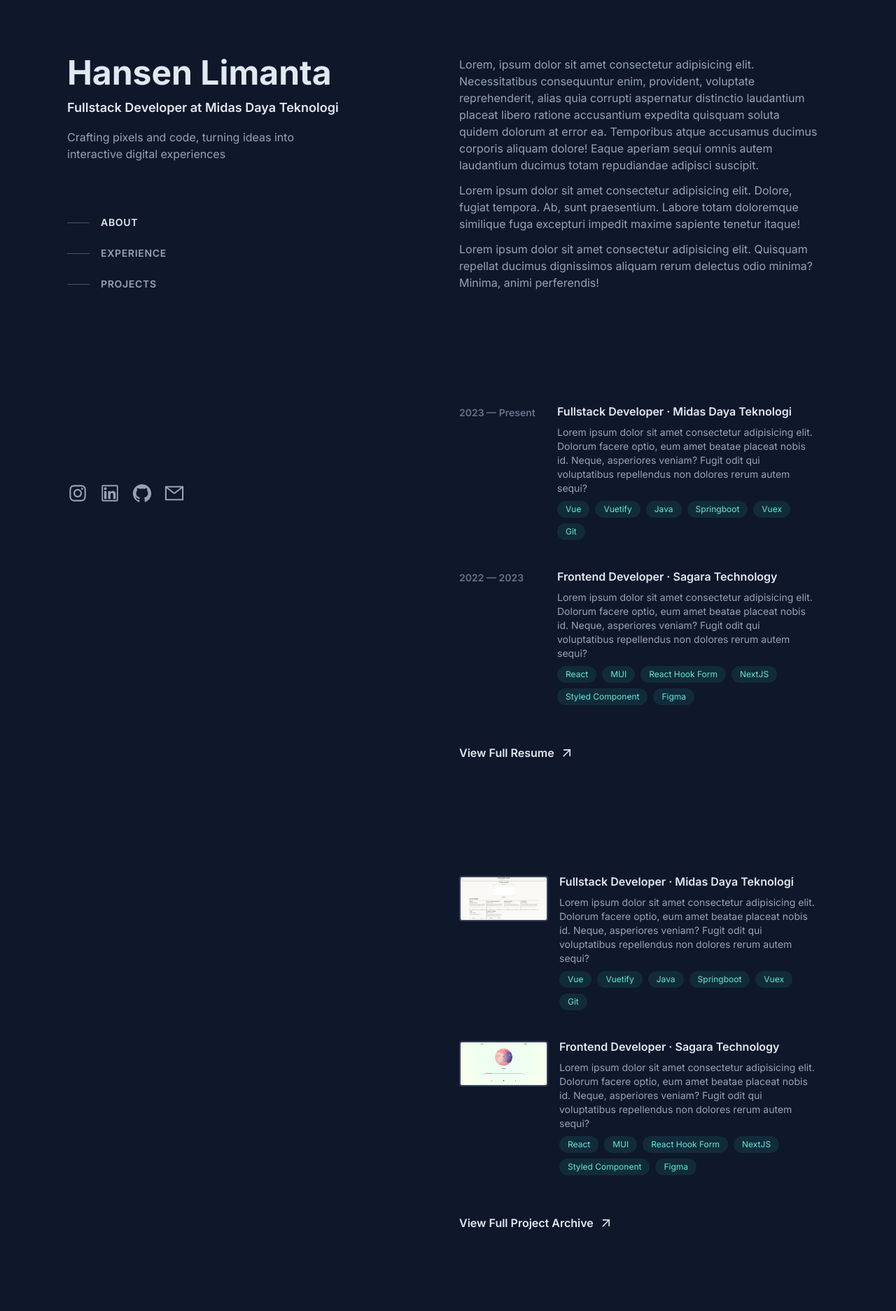
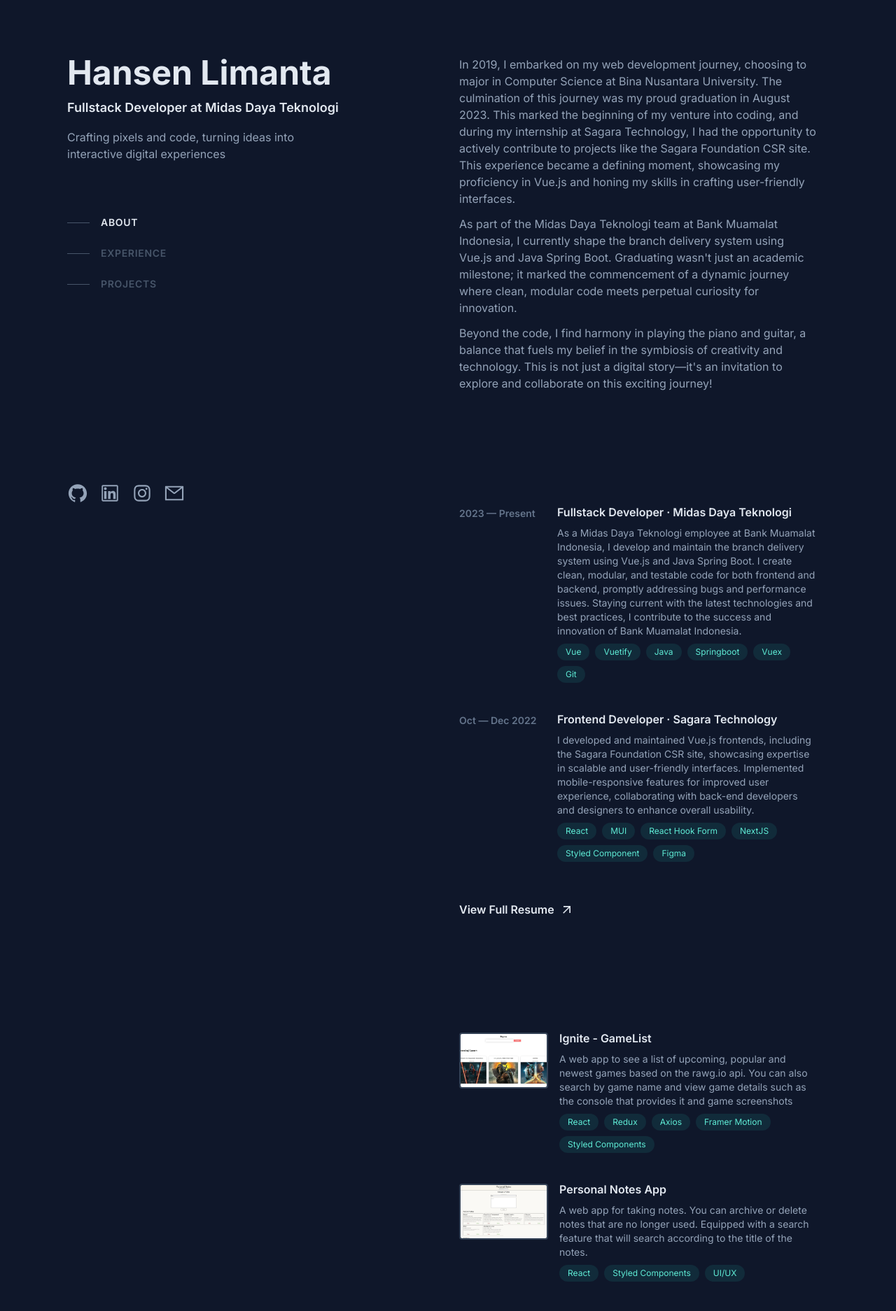
Before and after one commit to hansenlimanta/portfolio-v2, a Next.js app: page / in a window 1280 px wide. Shown: the top 1874 px of the page at 70% size. Built offline with nearby package versions, Linux system fonts and the light colour scheme.

Commit message:
feat: fill content with real data

```diff
--- a/src/app/layout.tsx
+++ b/src/app/layout.tsx
@@ -21,7 +21,10 @@
   children: React.ReactNode;
 }) {
   return (
-    <html lang="en" className="scroll-pt-20 scroll-smooth">
+    <html
+      lang="en"
+      className="scroll-pt-20 scroll-smooth selection:bg-teal-300 selection:text-slate-900"
+    >
       <body className={`font-sans ${inter.variable}`}>{children}</body>
     </html>
   );
--- a/src/app/page.tsx
+++ b/src/app/page.tsx
@@ -11,6 +11,7 @@
 import Image from "next/image";
 import useWindowPosition from "~/utils/useWindowPosition";
 import { useEffect, useState } from "react";
+import { projectsData } from "~/utils/data";
 
 export default function HomePage() {
   const [scrollMark, setScrollMark] = useState(0);
@@ -49,7 +50,7 @@
                       className={`mr-4 h-px w-8 bg-slate-600 transition-all group-hover:h-[2px] group-hover:w-16 group-hover:bg-slate-200 group-focus-visible:h-[2px] group-focus-visible:w-16 group-focus-visible:bg-slate-200 ${scrollMark === 0 ? "h-[2px] w-16 bg-slate-200" : "h-px w-8 bg-slate-600"}`}
                     ></span>
                     <span
-                      className={`text-sm font-semibold uppercase tracking-wider group-hover:text-slate-200 group-focus-visible:text-slate-200 ${scrollMark === 0 ? "text-slate-200" : "text-slate-400"}`}
+                      className={`text-sm font-semibold uppercase tracking-wider group-hover:text-slate-200 group-focus-visible:text-slate-200 ${scrollMark === 0 ? "text-slate-200" : "text-slate-600"}`}
                     >
                       about
                     </span>
@@ -64,9 +65,8 @@
                       className={`mr-4 h-px w-8 bg-slate-600 transition-all group-hover:h-[2px] group-hover:w-16 group-hover:bg-slate-200 group-focus-visible:h-[2px] group-focus-visible:w-16 group-focus-visible:bg-slate-200 ${scrollMark === 1 ? "h-[2px] w-16 bg-slate-200" : "h-px w-8 bg-slate-600"}`}
                     ></span>
                     <span
-                      className={`text-sm font-semibold uppercase tracking-wider group-hover:text-slate-200 group-focus-visible:text-slate-200 ${scrollMark === 1 ? "text-slate-200" : "text-slate-400"}`}
+                      className={`text-sm font-semibold uppercase tracking-wider group-hover:text-slate-200 group-focus-visible:text-slate-200 ${scrollMark === 1 ? "text-slate-200" : "text-slate-600"}`}
                     >
-                      {" "}
                       experience
                     </span>
                   </a>
@@ -77,9 +77,8 @@
                       className={`mr-4 h-px w-8 bg-slate-600 transition-all group-hover:h-[2px] group-hover:w-16 group-hover:bg-slate-200 group-focus-visible:h-[2px] group-focus-visible:w-16 group-focus-visible:bg-slate-200 ${scrollMark === 2 ? "h-[2px] w-16 bg-slate-200" : "h-px w-8 bg-slate-600"}`}
                     ></span>
                     <span
-                      className={`text-sm font-semibold uppercase tracking-wider group-hover:text-slate-200 group-focus-visible:text-slate-200 ${scrollMark === 2 ? "text-slate-200" : "text-slate-400"}`}
+                      className={`text-sm font-semibold uppercase tracking-wider group-hover:text-slate-200 group-focus-visible:text-slate-200 ${scrollMark === 2 ? "text-slate-200" : "text-slate-600"}`}
                     >
-                      {" "}
                       projects
                     </span>
                   </a>
@@ -89,39 +88,68 @@
           </div>
           <ul className="flex items-center justify-start gap-4">
             <li className="cursor-pointer transition-all hover:text-slate-200">
-              <AiOutlineInstagram size={30} />
+              <a
+                href="https://github.com/hansenlimanta"
+                target="_blank"
+                rel="noopener noreferrer"
+              >
+                <AiOutlineGithub size={30} />
+              </a>
             </li>
             <li className="cursor-pointer transition-all hover:text-slate-200">
+              <a
+                href="https://www.linkedin.com/in/hansenlimanta/"
+                target="_blank"
+                rel="noopener noreferrer"
+              >
                 <AiOutlineLinkedin size={30} />
+              </a>
             </li>
             <li className="cursor-pointer transition-all hover:text-slate-200">
-              <AiOutlineGithub size={30} />
+              <a
+                href="https://www.instagram.com/hansen_limanta/"
+                target="_blank"
+                rel="noopener noreferrer"
+              >
+                <AiOutlineInstagram size={30} />
+              </a>
             </li>
             <li className="cursor-pointer transition-all hover:text-slate-200">
+              <a
+                href="mailto:hansenlimanta@gmail.com"
+                target="_blank"
+                rel="noopener noreferrer"
+              >
                 <AiOutlineMail size={30} />
+              </a>
             </li>
           </ul>
         </header>
         <main className="flex w-1/2 flex-col gap-4 py-20 ">
           <section className="mb-32 flex flex-col gap-3 px-4" id="about">
             <p>
-              Lorem, ipsum dolor sit amet consectetur adipisicing elit.
-              Necessitatibus consequuntur enim, provident, voluptate
-              reprehenderit, alias quia corrupti aspernatur distinctio
-              laudantium placeat libero ratione accusantium expedita quisquam
-              soluta quidem dolorum at error ea. Temporibus atque accusamus
-              ducimus corporis aliquam dolore! Eaque aperiam sequi omnis autem
-              laudantium ducimus totam repudiandae adipisci suscipit.
+              In 2019, I embarked on my web development journey, choosing to
+              major in Computer Science at Bina Nusantara University. The
+              culmination of this journey was my proud graduation in August
+              2023. This marked the beginning of my venture into coding, and
+              during my internship at Sagara Technology, I had the opportunity
+              to actively contribute to projects like the Sagara Foundation CSR
+              site. This experience became a defining moment, showcasing my
+              proficiency in Vue.js and honing my skills in crafting
+              user-friendly interfaces.
             </p>
             <p>
-              Lorem ipsum dolor sit amet consectetur adipisicing elit. Dolore,
-              fugiat tempora. Ab, sunt praesentium. Labore totam doloremque
-              similique fuga excepturi impedit maxime sapiente tenetur itaque!
+              As part of the Midas Daya Teknologi team at Bank Muamalat
+              Indonesia, I currently shape the branch delivery system using
+              Vue.js and Java Spring Boot. Graduating wasn't just an academic
+              milestone; it marked the commencement of a dynamic journey where
+              clean, modular code meets perpetual curiosity for innovation.
             </p>
             <p>
-              Lorem ipsum dolor sit amet consectetur adipisicing elit. Quisquam
-              repellat ducimus dignissimos aliquam rerum delectus odio minima?
-              Minima, animi perferendis!
+              Beyond the code, I find harmony in playing the piano and guitar, a
+              balance that fuels my belief in the symbiosis of creativity and
+              technology. This is not just a digital story—it's an invitation to
+              explore and collaborate on this exciting journey!
             </p>
           </section>
           <section
@@ -138,10 +166,13 @@
                     Fullstack Developer · Midas Daya Teknologi
                   </h2>
                   <p className="text-sm">
-                    Lorem ipsum dolor sit amet consectetur adipisicing elit.
-                    Dolorum facere optio, eum amet beatae placeat nobis id.
-                    Neque, asperiores veniam? Fugit odit qui voluptatibus
-                    repellendus non dolores rerum autem sequi?
+                    As a Midas Daya Teknologi employee at Bank Muamalat
+                    Indonesia, I develop and maintain the branch delivery system
+                    using Vue.js and Java Spring Boot. I create clean, modular,
+                    and testable code for both frontend and backend, promptly
+                    addressing bugs and performance issues. Staying current with
+                    the latest technologies and best practices, I contribute to
+                    the success and innovation of Bank Muamalat Indonesia.
                   </p>
                   <ul className="flex flex-wrap gap-2 ">
                     <li className="rounded-full bg-teal-400/10 px-3 py-1 text-xs text-teal-300">
@@ -167,17 +198,19 @@
               </div>
               <div className="group/exp flex gap-4 rounded-lg p-4 opacity-100 transition-all hover:cursor-pointer hover:bg-slate-800/50 hover:!opacity-100 hover:shadow-[inset_0_1px_0_0_rgba(148,163,184,0.1)] hover:drop-shadow-lg group-hover/parent:opacity-50">
                 <p className="mt-1 flex-1 text-sm font-semibold text-slate-500">
-                  2022 — 2023
+                  Oct — Dec 2022
                 </p>
                 <div className="flex flex-[3] flex-col gap-2">
                   <h2 className="font-semibold text-slate-200 transition-colors group-hover/exp:text-teal-300">
                     Frontend Developer · Sagara Technology
                   </h2>
                   <p className="text-sm">
-                    Lorem ipsum dolor sit amet consectetur adipisicing elit.
-                    Dolorum facere optio, eum amet beatae placeat nobis id.
-                    Neque, asperiores veniam? Fugit odit qui voluptatibus
-                    repellendus non dolores rerum autem sequi?
+                    I developed and maintained Vue.js frontends, including the
+                    Sagara Foundation CSR site, showcasing expertise in scalable
+                    and user-friendly interfaces. Implemented mobile-responsive
+                    features for improved user experience, collaborating with
+                    back-end developers and designers to enhance overall
+                    usability.
                   </p>
                   <ul className="flex flex-wrap gap-2 ">
                     <li className="rounded-full bg-teal-400/10 px-3 py-1 text-xs text-teal-300">
@@ -202,97 +235,44 @@
                 </div>
               </div>
             </div>
-            <div className="mt-8 inline-flex w-fit cursor-pointer items-center justify-start gap-2 px-4 font-semibold text-slate-200 transition-colors hover:text-teal-300">
+            <a
+              href="/resume.pdf"
+              target="_blank"
+              className="mt-8 inline-flex w-fit cursor-pointer items-center justify-start gap-2 px-4 font-semibold text-slate-200 transition-colors hover:text-teal-300"
+            >
               View Full Resume <MdArrowOutward size={20} />
-            </div>
+            </a>
           </section>
           <section
             className="mb-32 flex flex-col items-start justify-center gap-2"
             id="projects"
           >
             <div className="group/parent flex flex-col items-center justify-center gap-2 transition-all">
+              {projectsData.map((project) => (
                 <div className="group/proj flex gap-4 rounded-lg p-4 opacity-100 transition-all hover:cursor-pointer hover:bg-slate-800/50 hover:!opacity-100 hover:shadow-[inset_0_1px_0_0_rgba(148,163,184,0.1)] hover:drop-shadow-lg group-hover/parent:opacity-50">
-                <div className="relative mt-1 h-1/3 w-full flex-1 overflow-hidden rounded border-2 border-slate-700 group-hover/proj:border-slate-400">
+                  <div className="relative mt-1 h-20 w-full flex-1 overflow-hidden rounded border-2 border-slate-700 group-hover/proj:border-slate-400">
                     <Image
-                    src={"/projects/notes1.jpg"}
-                    alt="personal notes"
+                      src={project.image}
+                      alt={project.title}
                       objectFit="cover"
                       fill
                     />
                   </div>
                   <div className="flex flex-[3] flex-col gap-2">
                     <h2 className="font-semibold text-slate-200 transition-colors group-hover/proj:text-teal-300">
-                    Fullstack Developer · Midas Daya Teknologi
+                      {project.title}
                     </h2>
-                  <p className="text-sm">
-                    Lorem ipsum dolor sit amet consectetur adipisicing elit.
-                    Dolorum facere optio, eum amet beatae placeat nobis id.
-                    Neque, asperiores veniam? Fugit odit qui voluptatibus
-                    repellendus non dolores rerum autem sequi?
-                  </p>
-                  <ul className="flex flex-wrap gap-2 ">
+                    <p className="text-sm">{project.desc}</p>
+                    <ul className="flex flex-wrap gap-2">
+                      {project.tools.map((tool) => (
                         <li className="rounded-full bg-teal-400/10 px-3 py-1 text-xs text-teal-300">
-                      Vue
+                          {tool}
                         </li>
-                    <li className="rounded-full bg-teal-400/10 px-3 py-1 text-xs text-teal-300">
-                      Vuetify
-                    </li>
-                    <li className="rounded-full bg-teal-400/10 px-3 py-1 text-xs text-teal-300">
-                      Java
-                    </li>
-                    <li className="rounded-full bg-teal-400/10 px-3 py-1 text-xs text-teal-300">
-                      Springboot
-                    </li>
-                    <li className="rounded-full bg-teal-400/10 px-3 py-1 text-xs text-teal-300">
-                      Vuex
-                    </li>
-                    <li className="rounded-full bg-teal-400/10 px-3 py-1 text-xs text-teal-300">
-                      Git
-                    </li>
+                      ))}
                     </ul>
                   </div>
                 </div>
-              <div className="group/proj flex gap-4 rounded-lg p-4 opacity-100 transition-all hover:cursor-pointer hover:bg-slate-800/50 hover:!opacity-100 hover:shadow-[inset_0_1px_0_0_rgba(148,163,184,0.1)] hover:drop-shadow-lg group-hover/parent:opacity-50">
-                <div className="relative mt-1 h-1/3 w-full flex-1 overflow-hidden rounded border-2 border-slate-700 group-hover/proj:border-slate-400">
-                  <Image
-                    src={"/projects/music1.jpg"}
-                    alt="music player"
-                    objectFit="cover"
-                    fill
-                  />
-                </div>
-                <div className="flex flex-[3] flex-col gap-2">
-                  <h2 className="font-semibold text-slate-200 transition-colors group-hover/proj:text-teal-300">
-                    Frontend Developer · Sagara Technology
-                  </h2>
-                  <p className="text-sm">
-                    Lorem ipsum dolor sit amet consectetur adipisicing elit.
-                    Dolorum facere optio, eum amet beatae placeat nobis id.
-                    Neque, asperiores veniam? Fugit odit qui voluptatibus
-                    repellendus non dolores rerum autem sequi?
-                  </p>
-                  <ul className="flex flex-wrap gap-2 ">
-                    <li className="rounded-full bg-teal-400/10 px-3 py-1 text-xs text-teal-300">
-                      React
-                    </li>
-                    <li className="rounded-full bg-teal-400/10 px-3 py-1 text-xs text-teal-300">
-                      MUI
-                    </li>
-                    <li className="rounded-full bg-teal-400/10 px-3 py-1 text-xs text-teal-300">
-                      React Hook Form
-                    </li>
-                    <li className="rounded-full bg-teal-400/10 px-3 py-1 text-xs text-teal-300">
-                      NextJS
-                    </li>
-                    <li className="rounded-full bg-teal-400/10 px-3 py-1 text-xs text-teal-300">
-                      Styled Component
-                    </li>
-                    <li className="rounded-full bg-teal-400/10 px-3 py-1 text-xs text-teal-300">
-                      Figma
-                    </li>
-                  </ul>
-                </div>
-              </div>
+              ))}
             </div>
             <div className="mt-8 inline-flex w-fit cursor-pointer items-center justify-start gap-2 px-4 font-semibold text-slate-200 transition-colors hover:text-teal-300">
               View Full Project Archive <MdArrowOutward size={20} />
--- /dev/null
+++ b/src/utils/data.ts
@@ -0,0 +1,34 @@
+export const projectsData = [
+  {
+    title: "Ignite - GameList",
+    tools: ["React", "Redux", "Axios", "Framer Motion", "Styled Components"],
+    link: "https://hansen-ignite-gameslist.netlify.app/",
+    image: "/projects/ignite1.jpg",
+    desc: `A web app to see a list of upcoming, popular and newest games based on the rawg.io api. You can also search by game name and view game details such as the console that provides it and game screenshots`,
+    github: "https://github.com/HansenLimanta/GameList",
+  },
+  {
+    title: "Personal Notes App",
+    tools: ["React", "Styled Components", "UI/UX"],
+    link: "https://hansen-personal-notes.netlify.app/",
+    image: "/projects/notes1.jpg",
+    desc: `A web app for taking notes. You can archive or delete notes that are no longer used. Equipped with a search feature that will search according to the title of the notes.`,
+    github: "https://github.com/HansenLimanta/PersonalNotes",
+  },
+  {
+    title: "Music Player",
+    tools: ["React", "SASS"],
+    link: "https://hansen-music-player.netlify.app/",
+    image: "/projects/music1.jpg",
+    desc: `A music service developed with the react framework. Has several choices of songs to play with an attractive appearance and a progress bar that adjusts the album cover.`,
+    github: "https://github.com/HansenLimanta/MusicPlayer",
+  },
+  {
+    title: "HTML - CSS Portfolio",
+    tools: ["HTML", "CSS", "SASS", "JavaScript"],
+    link: "https://hansen-htmlcss.netlify.app/",
+    image: "/projects/htmlcss1.jpg",
+    desc: `I created this project at the beginning of my frontend journey to hone my HTML and CSS knowledge. Using only html and css, I learned how layouts should be made with html semantics, how to make attractive animations, and also navigate between pages.`,
+    github: "https://github.com/HansenLimanta/HTML-CSS-Portfolio",
+  },
+];
```
Also changed, not shown: 1 other file (tests, documents, lock files or other folders). Lines whose indentation alone changed are shown as unchanged.
